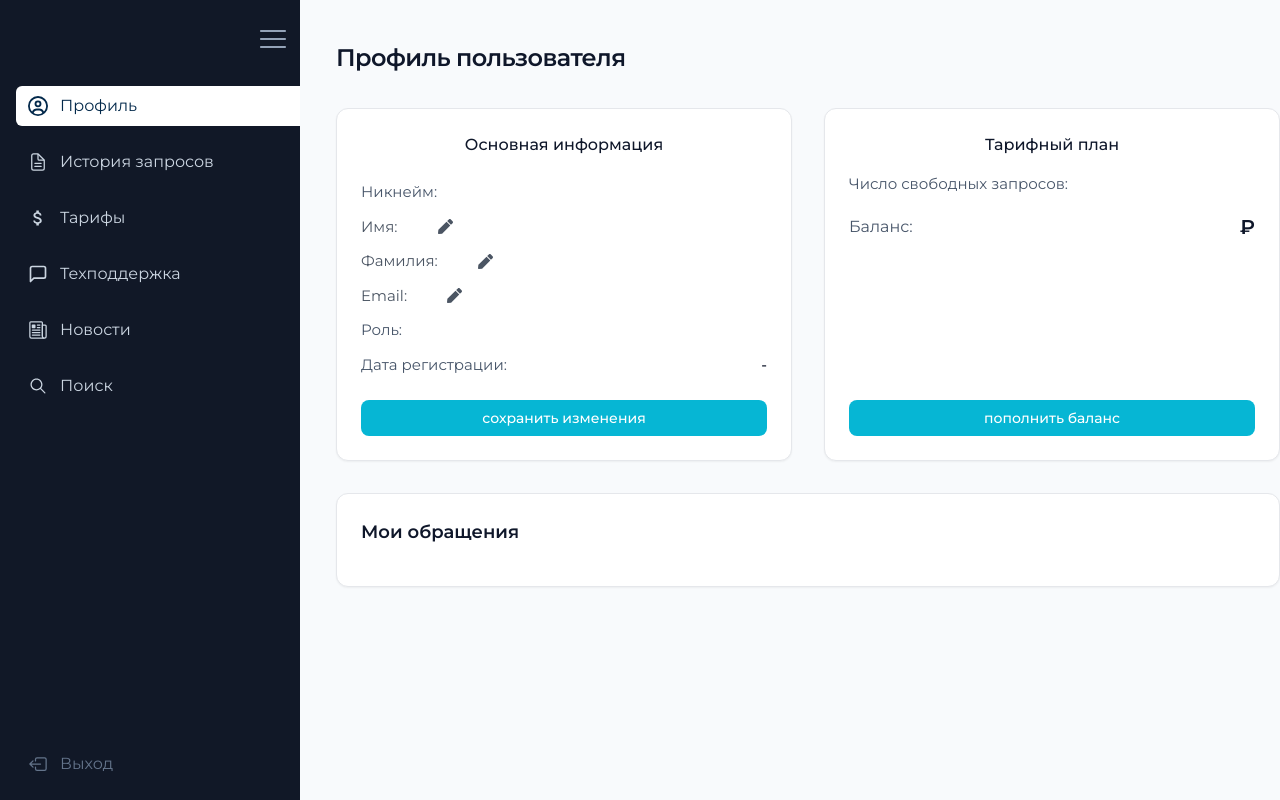
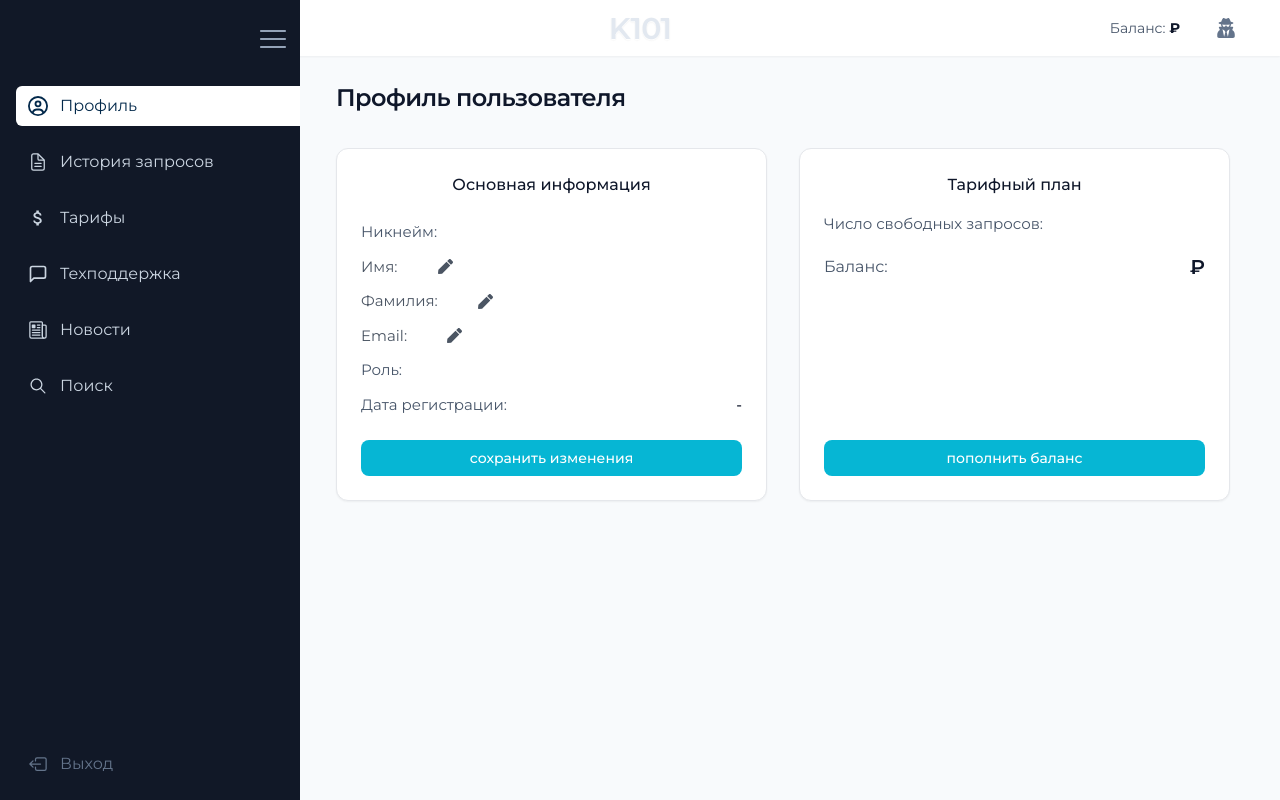
Before and after one commit to Kushovka/k101_user_front, a React (Vite) app: page /account/profile in a window 1280 px wide. Built offline with nearby package versions, Linux system fonts and the light colour scheme; no server answers; sample sign-in values are in the browser's storage.

Commit message:
add: header

```diff
--- a/src/components/header/Header.tsx
+++ b/src/components/header/Header.tsx
@@ -1,5 +1,47 @@
+import { FaUserSecret } from "react-icons/fa";
+import { useNavigate } from "react-router-dom";
+import { useUserStore } from "../../store/useUserStore";
+
 const Header = () => {
-  return <header className="h-[10vh] bg-white shadow-lg"></header>;
+  const navigate = useNavigate();
+  const { user } = useUserStore();
+  console.log(user);
+  return (
+    <div className="fixed top-0 left-0 w-full bg-white z-30 shadow-sm">
+      <div className="px-6 py-3 flex items-center justify-between relative">
+        {/* LEFT (можешь оставить пустым или потом что-то добавить) */}
+        <div />
+
+        {/* CENTER (логотип) */}
+        <div className="absolute left-1/2 -translate-x-1/2 select-none">
+          <span
+            className="text-[30px] font-semibold tracking-tight text-slate-200
+    [text-shadow:0_1px_0_rgba(255,255,255,0.9),0_1px_2px_rgba(0,0,0,0.08)]"
+          >
+            K101
+          </span>
+        </div>
+
+        {/* RIGHT (юзер) */}
+        <div className="flex items-center gap-6">
+          <span className="text-sm text-slate-600">
+            Баланс: <b className="text-slate-900">{user?.balance} ₽</b>
+          </span>
+
+          <div
+            onClick={() => navigate("/account/profile")}
+            className="group flex items-center gap-2 cursor-pointer px-3 py-1.5 rounded-lg transition-all duration-200 hover:bg-slate-100 active:scale-[0.98] select-none"
+          >
+            <FaUserSecret className="w-5 h-5 text-slate-500 transition group-hover:text-slate-900" />
+
+            <span className="text-sm font-medium text-slate-700 group-hover:text-slate-900">
+              {user?.username}
+            </span>
+          </div>
+        </div>
+      </div>
+    </div>
+  );
 };
 
 export default Header;
--- a/src/components/sidebar-layout/SidebarLayout.tsx
+++ b/src/components/sidebar-layout/SidebarLayout.tsx
@@ -1,12 +1,13 @@
 import { Outlet } from "react-router-dom";
+import Header from "../header/Header";
 import Sidebar from "../sidebar/Sidebar";
-import Header from "../header/Header";
 
 const SidebarLayout = () => {
   return (
     <div className="flex">
       <Sidebar />
       <div className="flex flex-col flex-1">
+        <Header />
         {/* <Header /> */}
         <div className="flex-1">
           <Outlet />
--- a/src/components/sidebar/Sidebar.tsx
+++ b/src/components/sidebar/Sidebar.tsx
@@ -64,7 +64,7 @@ const Sidebar: React.FC = () => {
   return (
     <section
       className={clsx(
-        "fixed h-screen text-slate-300 bg-sbr pl-4 py-4 flex flex-col justify-between transition-all duration-300 ease-in-out min-w-[80px]",
+        "fixed z-50 h-screen text-slate-300 bg-sbr pl-4 py-4 flex flex-col justify-between transition-all duration-300 ease-in-out min-w-[80px]",
         isOpen ? "w-[80px]" : "w-[300px]",
       )}
     >
--- a/src/components/snapshot_detail/SnapshotDetail.tsx
+++ b/src/components/snapshot_detail/SnapshotDetail.tsx
@@ -163,7 +163,9 @@ const SnapshotDetail = () => {
   };
 
   return (
-    <section className={clsx("section", isOpen ? "pl-[116px]" : "pl-[336px]")}>
+    <section
+      className={clsx("section py-16", isOpen ? "pl-[116px]" : "pl-[336px]")}
+    >
       {notify && (
         <Toast
           type="access"
@@ -174,11 +176,11 @@ const SnapshotDetail = () => {
       {/* LEFT NAVIGATION */}
       <div
         className={clsx(
-          "fixed top-0 bottom-0 h-full w-[260px]",
+          "fixed top-12 bottom-0 h-full w-[260px]",
           isOpen ? "left-[140px]" : "left-[360px]",
         )}
       >
-        <div className="h-full bg-white border border-gray-200 p-4 shadow-sm flex flex-col">
+        <div className="h-full bg-white border-r border-l border-gray-200 p-4 shadow-sm flex flex-col">
           <div className="text-sm font-semibold text-slate-700 mb-4">
             Навигация
           </div>
--- a/src/features/account/appeals/Appeals.tsx
+++ b/src/features/account/appeals/Appeals.tsx
@@ -51,7 +51,7 @@ const Appeals = () => {
   return (
     <section
       className={clsx(
-        "min-h-screen bg-slate-50 py-10 pr-[50px] transition-all",
+        "min-h-screen bg-slate-50 py-20 pr-[36px] transition-all",
         isOpen ? "pl-[116px]" : "pl-[336px]",
       )}
     >
@@ -133,7 +133,7 @@ const Appeals = () => {
       )}
 
       {mode === "complaints" && (
-        <div>
+        <div className="bg-white border rounded-xl p-6 w-full my-6 mx-auto">
           {myComplaints.length === 0 ? (
             <p className="text-sm text-slate-500">У вас пока нет обращений</p>
           ) : (
--- a/src/features/account/news/News.tsx
+++ b/src/features/account/news/News.tsx
@@ -81,7 +81,7 @@ const News = () => {
   return (
     <section
       className={clsx(
-        "min-h-screen bg-slate-50 py-10 pr-[50px] transition-all",
+        "min-h-screen bg-slate-50 py-20 pr-[36px] transition-all",
         isOpen ? "pl-[116px]" : "pl-[336px]",
       )}
     >
--- a/src/features/account/plans/Plans.tsx
+++ b/src/features/account/plans/Plans.tsx
@@ -44,7 +44,7 @@ const Plans: React.FC = () => {
   return (
     <section
       className={clsx(
-        "min-h-screen bg-slate-50 py-10 transition-all",
+        "min-h-screen bg-slate-50 py-20 pr-[36px] transition-all",
         isOpen ? "pl-[116px]" : "pl-[336px]",
       )}
     >
--- a/src/features/account/profile/Profile.tsx
+++ b/src/features/account/profile/Profile.tsx
@@ -152,7 +152,7 @@ const Profile = () => {
   return (
     <section
       className={clsx(
-        "min-h-screen bg-slate-50 py-10 transition-all",
+        "min-h-screen bg-slate-50 py-20 pr-[50px] transition-all",
         isOpen ? "pl-[116px]" : "pl-[336px]",
       )}
     >
@@ -166,7 +166,7 @@ const Profile = () => {
 
       {loading && <Loader fullScreen />}
 
-      <div className="max-w-[1100px] w-full mx-auto flex flex-col gap-8">
+      <div className="w-full mx-auto flex flex-col gap-8">
         <h1 className="text-[24px] font-semibold tracking-tight text-slate-900">
           Профиль пользователя
         </h1>
@@ -266,11 +266,6 @@ const Profile = () => {
               </button>
             </motion.div>
 
-            <div className="col-span-2 bg-white border border-gray-200 rounded-xl shadow-sm p-6">
-              <h2 className="text-lg font-semibold text-slate-900 mb-4">
-                Мои обращения
-              </h2>
-            </div>
 
             {/* MODAL */}
             {openModal && (
--- a/src/features/account/query/Query.tsx
+++ b/src/features/account/query/Query.tsx
@@ -111,7 +111,7 @@ const Query: React.FC = () => {
   return (
     <section
       className={clsx(
-        "min-h-screen bg-slate-50 py-10 transition-all pr-[50px]",
+        "min-h-screen bg-slate-50 py-20 pr-[36px] transition-all",
         isOpen ? "pl-[116px]" : "pl-[336px]",
       )}
     >
--- a/src/features/account/search/Search.tsx
+++ b/src/features/account/search/Search.tsx
@@ -300,11 +300,11 @@ const Search = () => {
   for (let i = startPage; i <= endPage; i++) visiblePages.push(i);
 
   return (
-    <section className={clsx("section", isOpen ? "pl-[116px]" : "pl-[336px]")}>
+    <section className={clsx("section py-20 pr-[36px]", isOpen ? "pl-[116px]" : "pl-[336px]")}>
       {error && (
         <Toast message={error} type="error" onClose={() => setError(null)} />
       )}
-      <div className="max-w-[1500px] w-full mx-auto flex flex-col gap-6">
+      <div className="w-full mx-auto flex flex-col gap-6">
         <h1 className="text-[20px] font-semibold text-slate-900">Поиск</h1>
         <motion.div
           initial={{ opacity: 0, y: 10 }}
```
Also changed, not shown: src/features/account/search/SearchDetails.tsx (+14 -6 lines).
